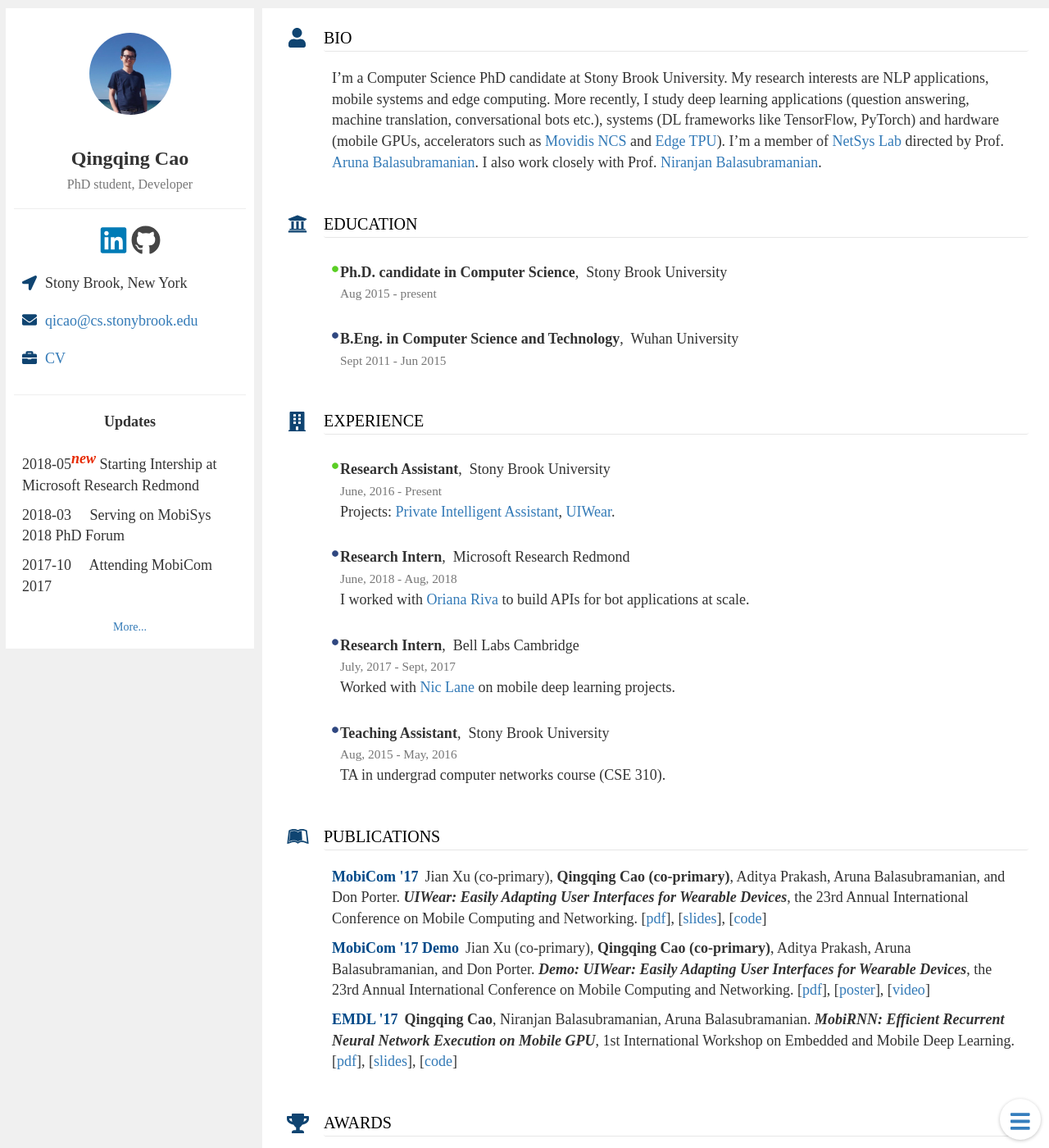
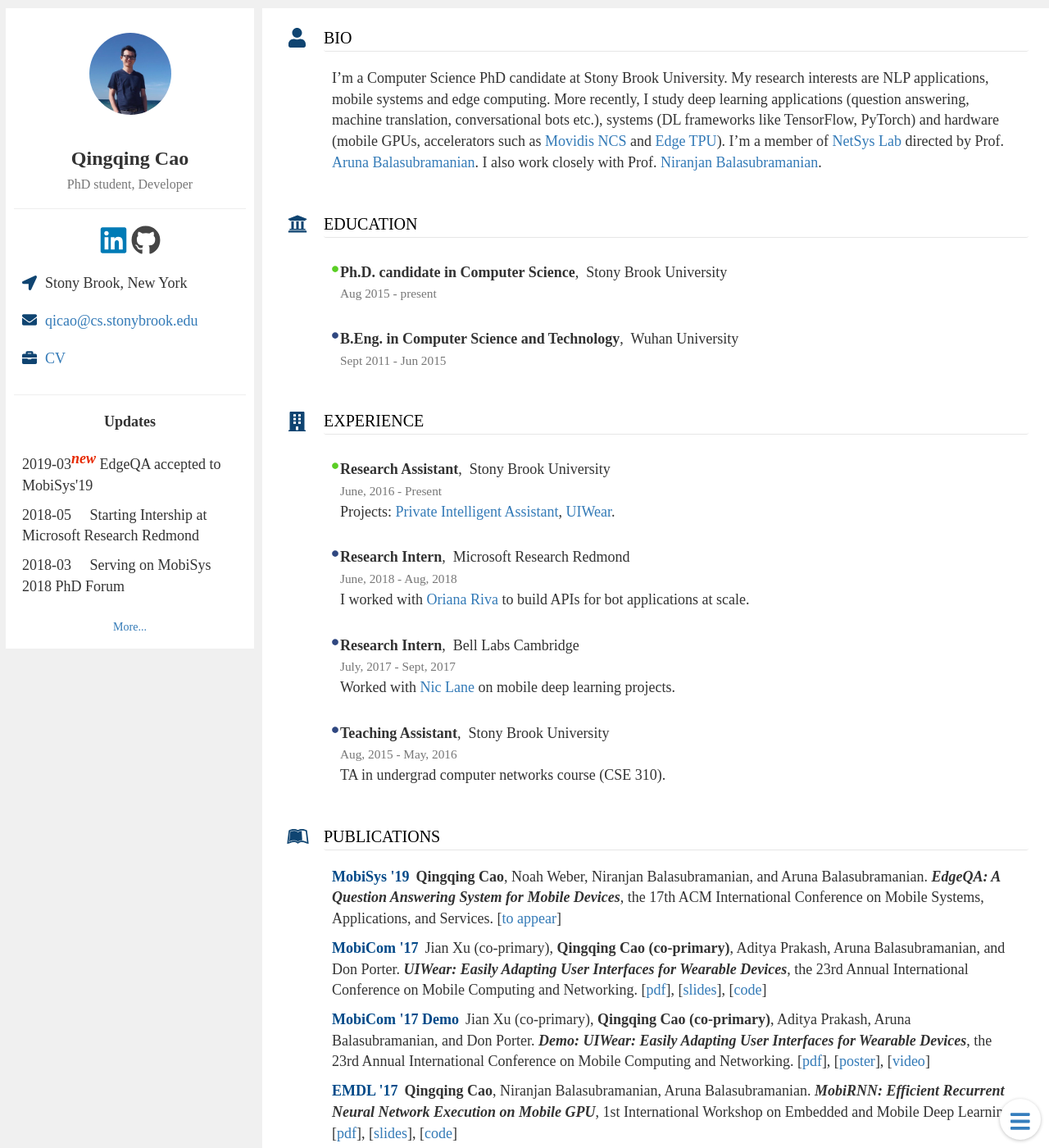
Before and after one commit to csarron/csarron.github.io, a Jekyll site: the page built from about.md, in a window 1280 px wide and 1400 px high. Shown: the whole window at 82% size. Built offline with Jekyll 4.4.1, drawn with Linux system fonts in a browser that asks for light colours.

Commit message:
add edgeqa

```diff
--- a/about.md
+++ b/about.md
@@ -21,6 +21,8 @@
       [CV](/assets/qingqingcao_cv.pdf)
 news-name: Updates
 news:
+  - date: 2019-03
+    info: EdgeQA accepted to MobiSys'19
   - date: 2018-05
     info: Starting Intership at Microsoft Research Redmond
   - date: 2018-03
@@ -76,6 +78,13 @@
     name: Publications
     style: fab fa-leanpub
     items:
+        - id: edgeqa
+          type: MobiSys '19
+          author: <strong>Qingqing Cao</strong>, Noah Weber, Niranjan Balasubramanian, and Aruna Balasubramanian.
+          paper: "EdgeQA: A Question Answering System for Mobile Devices"
+          conference: the 17th ACM International Conference on Mobile Systems, Applications, and Services.
+          resource: >
+            [[to appear](#)]
         - id: uiwear
           type: MobiCom '17
           author: Jian Xu (co-primary), <strong>Qingqing Cao (co-primary)</strong>, Aditya Prakash, Aruna Balasubramanian, and Don Porter.
```
